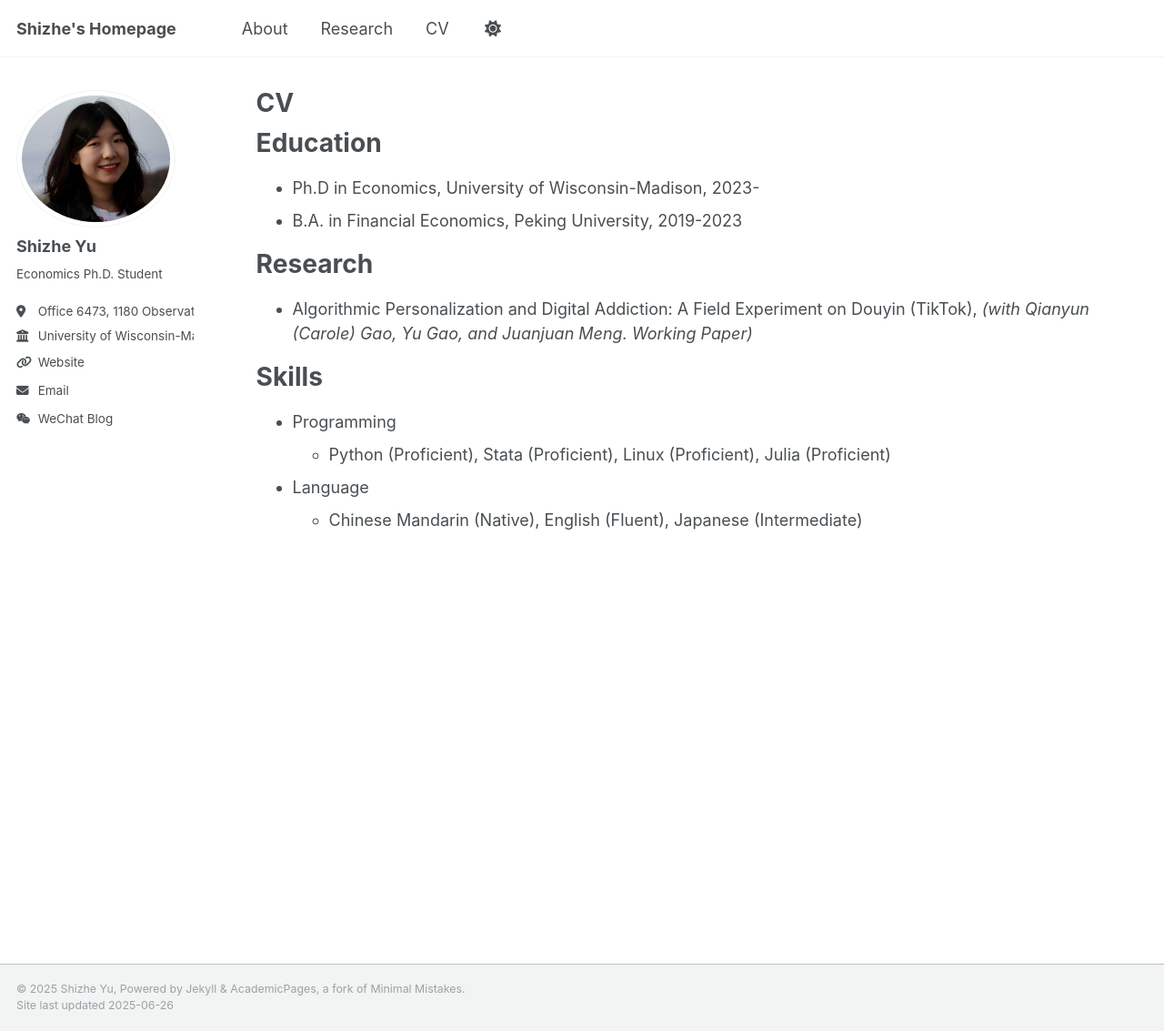
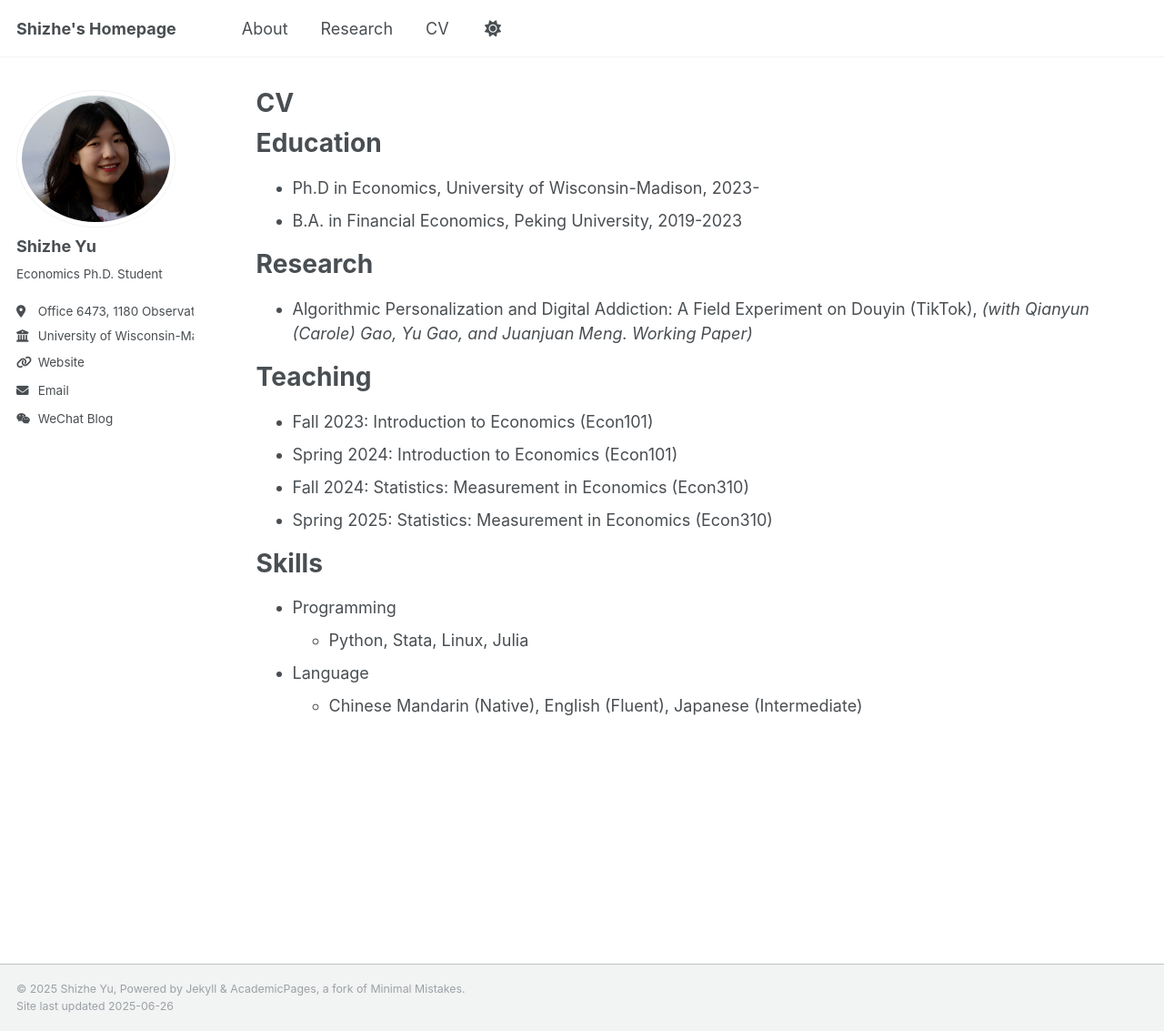
Before and after one commit to shizhe-yu/shizhe-yu.github.io, a Jekyll site: the page built from _pages/cv.md, in a window 1280 px wide and 1133 px high. Shown: the whole window at 91% size. Built offline with Jekyll 4.4.1, drawn with Linux system fonts in a browser that asks for light colours.

Commit message:
Update cv.md

```diff
--- a/_pages/cv.md
+++ b/_pages/cv.md
@@ -19,9 +19,17 @@ Research
 * Algorithmic Personalization and Digital Addiction: A Field Experiment on Douyin (TikTok), *(with Qianyun (Carole) Gao, Yu Gao, and Juanjuan Meng. Working Paper)*
 
 
+Teaching
+======
+* Fall 2023: Introduction to Economics (Econ101)
+* Spring 2024: Introduction to Economics (Econ101)
+* Fall 2024: Statistics: Measurement in Economics (Econ310)
+* Spring 2025: Statistics: Measurement in Economics (Econ310)
+
+
 Skills
 ======
 * Programming
-  * Python (Proficient), Stata (Proficient), Linux (Proficient), Julia (Proficient)
+  * Python, Stata, Linux, Julia
 * Language
   * Chinese Mandarin (Native), English (Fluent), Japanese (Intermediate)
```
